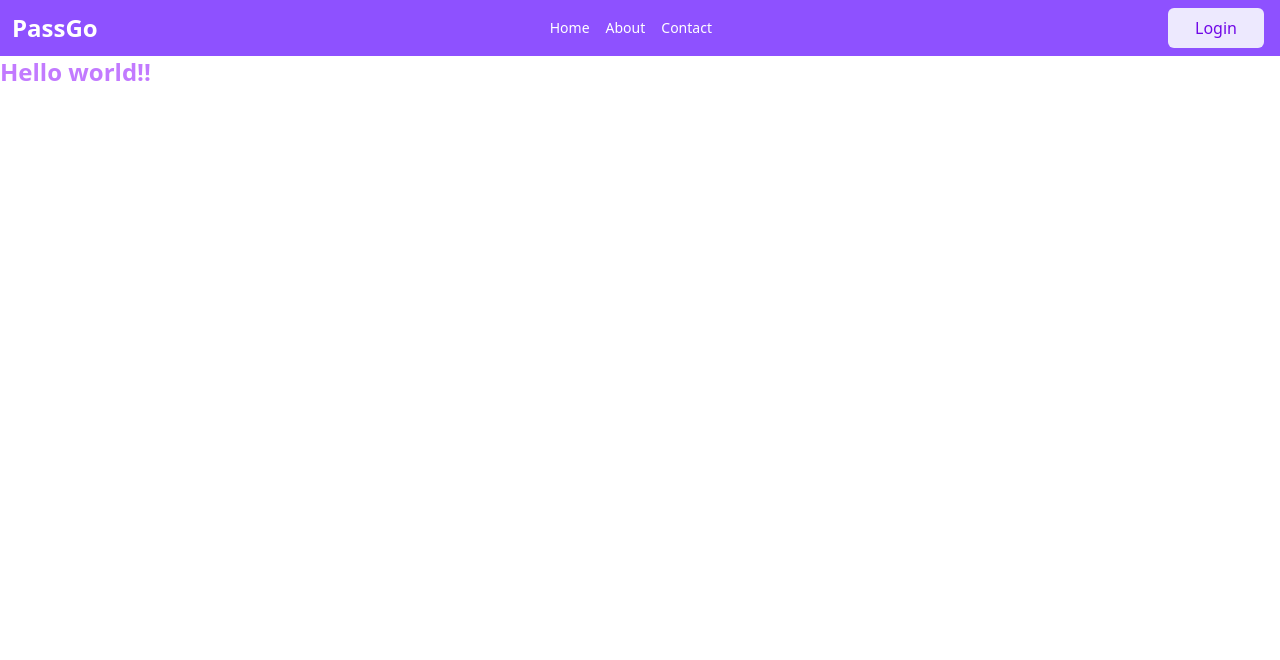
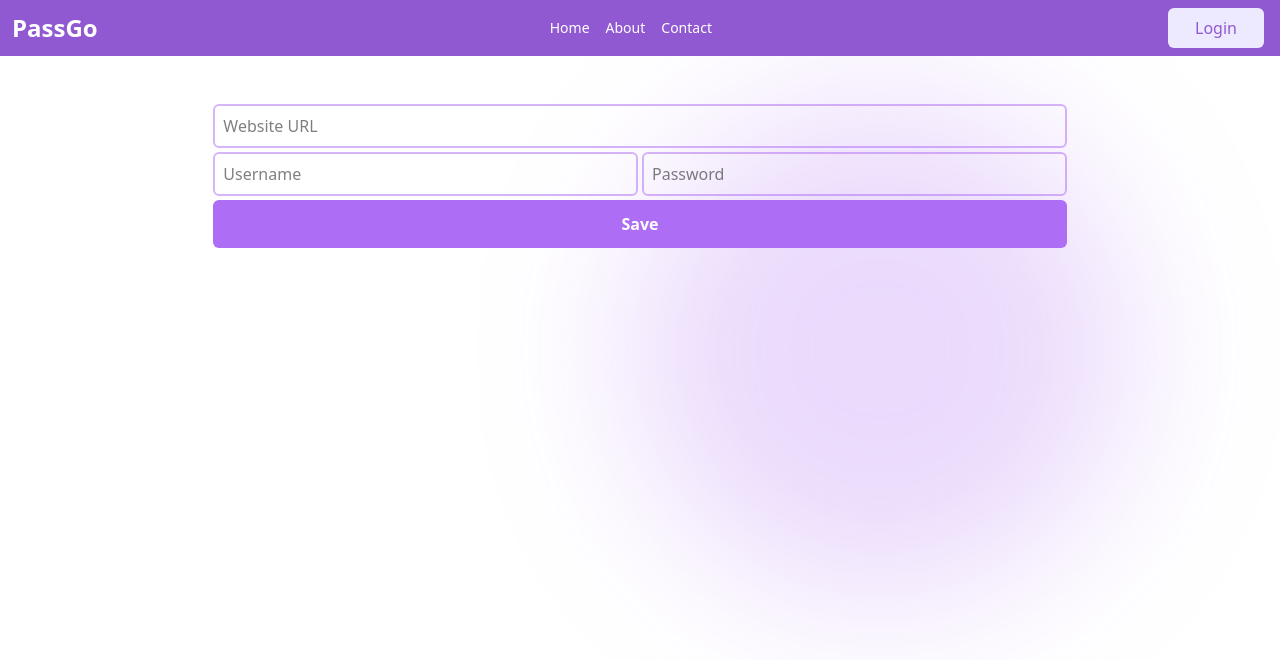
Before and after one commit to vidhigupta14/password-manager, a React (Vite) app: page / in a window 1280 px wide. Shown: the top 660 px of the page. Built offline with nearby package versions, Linux system fonts and the light colour scheme.

Commit message:
UI update for Manager component

```diff
--- a/src/App.jsx
+++ b/src/App.jsx
@@ -1,6 +1,7 @@
 import { useState } from 'react'
 import './App.css'
 import Navbar from './components/Navbar.jsx'
+import Manager from './components/Manager.jsx'
 
 function App() {
   const [count, setCount] = useState(0)
@@ -8,9 +9,7 @@ function App() {
   return (
     <>
     <Navbar />
-      <div className='text-purple-400 text-2xl font-bold'>
-        Hello world!!
-      </div>
+    <Manager />
     </>
   )
 }
--- /dev/null
+++ b/src/components/Manager.jsx
@@ -0,0 +1,25 @@
+import React from 'react'
+
+const Manager = () => {
+    const handleClick = () => {
+
+    }
+    return (
+        <>
+            <div className="absolute top-0 -z-10 h-full w-full bg-white">
+                <div className="absolute bottom-auto left-auto right-0 top-0 h-125 w-125 -translate-x-[30%] translate-y-[20%] rounded-full bg-[rgba(173,109,244,0.5)] opacity-50 blur-[80px]"></div>
+            </div>
+
+            <div className='w-2/3 m-auto mt-12 flex flex-col gap-1'>
+                <input type="text" name='website' id='url' placeholder='Website URL' className='p-2 w-full rounded-md border-[rgba(173,109,244,0.5)] border-2' />
+                <div className='flex gap-1'>
+                    <input type="text" name='website' id='uname' placeholder='Username' className='p-2 w-1/2 rounded-md border-[rgba(173,109,244,0.5)] border-2' />
+                    <input type="text" name='website' id='pw' placeholder='Password' className='p-2 w-1/2 rounded-md border-[rgba(173,109,244,0.5)] border-2' />
+                </div>
+                <button onClick={handleClick()} className='bg-[rgba(173,109,244)] p-3 rounded-md text-white font-bold hover:bg-[#8e4ed7]'>Save</button>
+            </div>
+        </>
+    )
+}
+
+export default Manager
--- a/src/components/Navbar.jsx
+++ b/src/components/Navbar.jsx
@@ -2,14 +2,14 @@ import React from 'react'
 
 const Navbar = () => {
   return (
-    <nav className='h-14 flex items-center justify-between p-3 bg-violet-500 text-white'>
+    <nav className='h-14 flex items-center justify-between p-3 bg-[#9159d1] text-white'>
         <h3 className='text-2xl font-bold'>PassGo</h3>
         <ul className="flex space-x-4 font-medium text-sm">
-            <li><a href="/">Home</a></li>
-            <li><a href="/about">About</a></li>
-            <li><a href="/contact">Contact</a></li>
+            <li className='hover:text-[#e7d7fa]'><a href="/">Home</a></li>
+            <li className='hover:text-[#e7d7fa]'><a href="/about">About</a></li>
+            <li className='hover:text-[#e7d7fa]'><a href="/contact">Contact</a></li>
         </ul>
-        <button className=' bg-violet-100 text-violet-700 p-2 w-24 rounded-md m-1 font-medium'>Login</button>
+        <button className=' bg-violet-100 text-[#9159d1] p-2 w-24 rounded-md m-1 font-medium hover:bg-[#eae2f3]'>Login</button>
     </nav>
   )
 }
```
